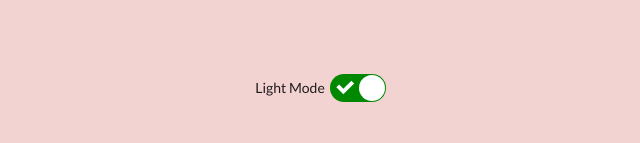
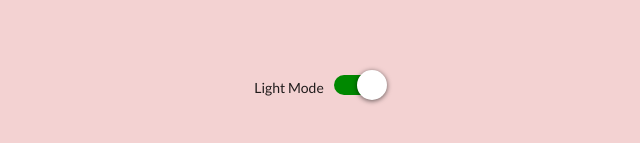
Before and after one commit to Roman4u/my-tempapp, a React (Create React App) app: page / in a window 1280 px wide. Shown: the part 567-710 px from the top of the page, without its empty margins (322-962 px from the left). Built offline with nearby package versions, Linux system fonts and the light colour scheme.

Commit message:
feat: ReadMe.md

```diff
--- a/package.json
+++ b/package.json
@@ -5,12 +5,14 @@
   "dependencies": {
     "@emotion/react": "^11.9.3",
     "@emotion/styled": "^11.9.3",
+    "@mui/icons-material": "^5.8.4",
     "@mui/material": "^5.8.4",
     "@testing-library/jest-dom": "^5.16.4",
     "@testing-library/react": "^13.3.0",
     "@testing-library/user-event": "^13.5.0",
     "react": "^18.1.0",
     "react-dom": "^18.1.0",
+    "react-icons": "^4.4.0",
     "react-scripts": "5.0.1",
     "react-switch": "^7.0.0",
     "web-vitals": "^2.1.4"
--- a/src/components/App.jsx
+++ b/src/components/App.jsx
@@ -1,5 +1,4 @@
 import React, { useState, createContext } from "react";
-import ReactSwitch from "react-switch";
 
 import TempInput from "./TempInput";
 import RefreshButton from "./RefreshButton";
@@ -12,7 +11,6 @@ export const celcius = "Celcius";
 const App = () => {
   const [dropDownTemp, setdropDownTemp] = useState(null);
   const [convertedTemp, setConvertedTemp] = useState(null);
-  const [currentWeather, setCurrentWeather] = useState("cold");
   const [numericalInput, setNumericalInput] = useState(null);
   const [ theme, setTheme ] = useState("light");
 
--- a/src/components/DropDown.jsx
+++ b/src/components/DropDown.jsx
@@ -1,7 +1,6 @@
 import React from "react";
 
 import "./tempapp.css";
-import { celcius, fahrenheit } from "./App";
 
 const DropDown = (props) => {
     const {units, handleDropDownChange} = props;
--- a/src/components/ToggleSwitch.jsx
+++ b/src/components/ToggleSwitch.jsx
@@ -1,11 +1,26 @@
 import React from "react";
 import ReactSwitch from "react-switch";
+
 
 const ToggleSwitch = ({ toggleTheme, theme }) => {
     return (
         <div className="switch">
-            <label className="switch-label"> {theme === "light" ? "Light Mode" : "Dark Mode"} </label>
-            <ReactSwitch onChange={toggleTheme} checked={theme === "light"}/>
+            <label className="switch-label" > {theme === "light" ? "Light Mode" : "Dark Mode"} </label>
+            <div>
+            <ReactSwitch
+            onChange={toggleTheme}
+            checked={theme === "light"}
+            handleDiameter={30}
+            uncheckedIcon={false}
+            checkedIcon={false}
+            boxShadow="0px 1px 5px rgba(0, 0, 0, 0.6)"
+            activeBoxShadow="0px 0px 1px 10px rgba(0, 0, 0, 0.2)"
+            height={20}
+            width={48}
+            className="react-switch"
+            id="material-switch"
+            />
+            </div>
         </div>
     )
 };
--- a/src/components/tempInput.jsx
+++ b/src/components/tempInput.jsx
@@ -1,9 +1,9 @@
-import React, { useState, useEffect } from "react";
+import React, { useState } from "react";
 import { Alert, AlertTitle } from "@mui/material"
 
 import DropDown from "./DropDown";
 import "./tempapp.css";
-import { celcius, fahrenheit } from "./App";
+
 
 const TempInput = (props) => {
   const [units, setUnits] = useState('');
--- a/src/components/tempapp.css
+++ b/src/components/tempapp.css
@@ -86,16 +86,16 @@ select {
   }
 
   #light .header {
-      background-color:  rgb(246, 235, 235);;
+      background-color:  rgb(246, 235, 235);
   }
 
 
   #dark {
-      background-color:  rgb(236, 111, 111);;
+      background-color:  rgb(236, 111, 111);
   }
 
   #dark .header {
-      background-color:  rgb(248, 182, 182);;
+      background-color:  rgb(248, 182, 182);
   }
 
   #dark .switch-label {
```
Also changed, not shown: 2 other files (tests, documents, lock files or other folders).
